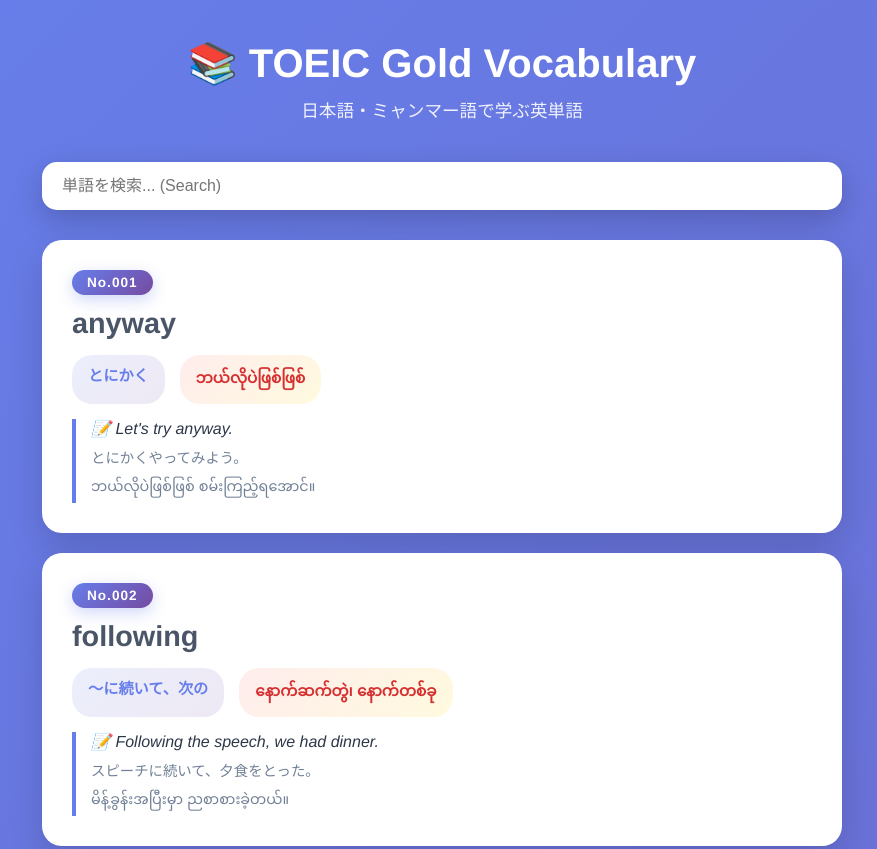
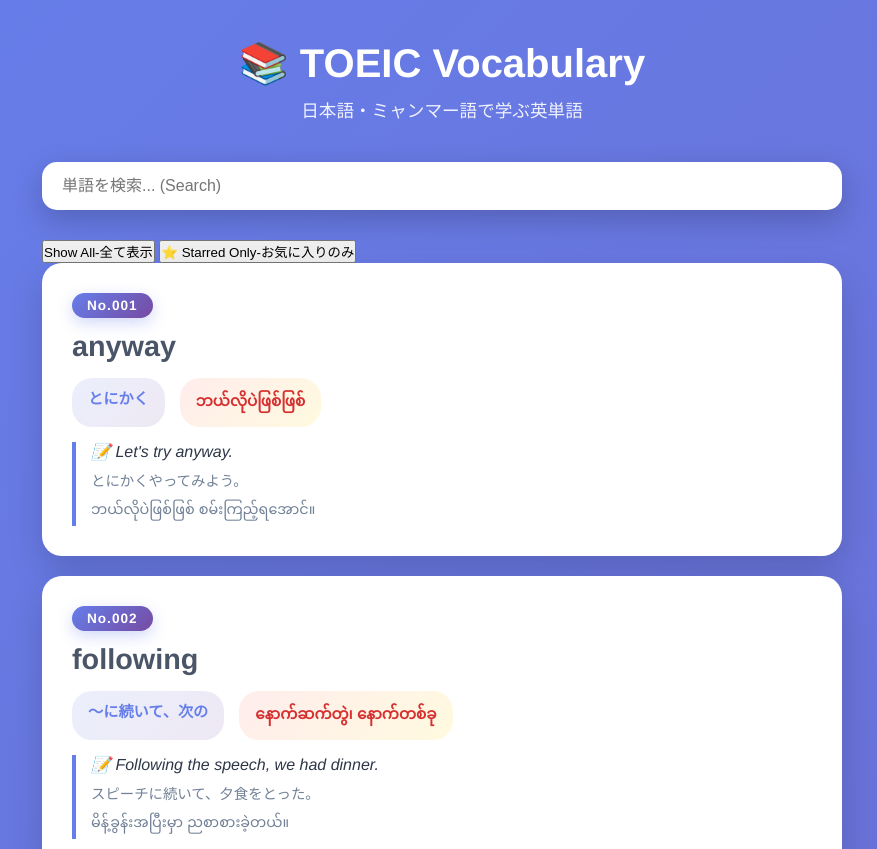
Before and after one commit to Sit94/TOEIC.Gold.Vocab, a plain HTML site: page index.html in a window 1280 px wide. Shown: the top 849 px of the page, without its empty margins (198-1075 px from the left). Drawn offline with Linux system fonts and the light colour scheme.

Commit message:
Update index.html

```diff
--- a/index.html
+++ b/index.html
@@ -3,12 +3,12 @@
 <head>
     <meta charset="UTF-8">
     <meta name="viewport" content="width=device-width, initial-scale=1.0">
-    <title>TOEIC Gold Vocabulary</title>
+    <title>TOEIC Vocabulary</title>
     <link rel="stylesheet" href="style.css">
 </head>
 <body>
     <header>
-        <h1>📚 TOEIC Gold Vocabulary</h1>
+        <h1>📚 TOEIC Vocabulary</h1>
         <p>日本語・ミャンマー語で学ぶ英単語</p>
     </header>
 
@@ -17,9 +17,13 @@
             <input type="text" id="searchInput" placeholder="単語を検索... (Search)">
         </div>
 
+        <!-- Star Filter Button -->
+        <div class="filter-box">
+            <button id="showAllBtn" class="filter-btn active">Show All-全て表示</button>
+            <button id="showStarredBtn" class="filter-btn">⭐ Starred Only-お気に入りのみ</button>
+        </div>
+
         <div id="vocabList" class="vocab-list"></div>
-
-        <!-- ページネーション -->
         <div class="pagination" id="pagination"></div>
     </main>
 
```
